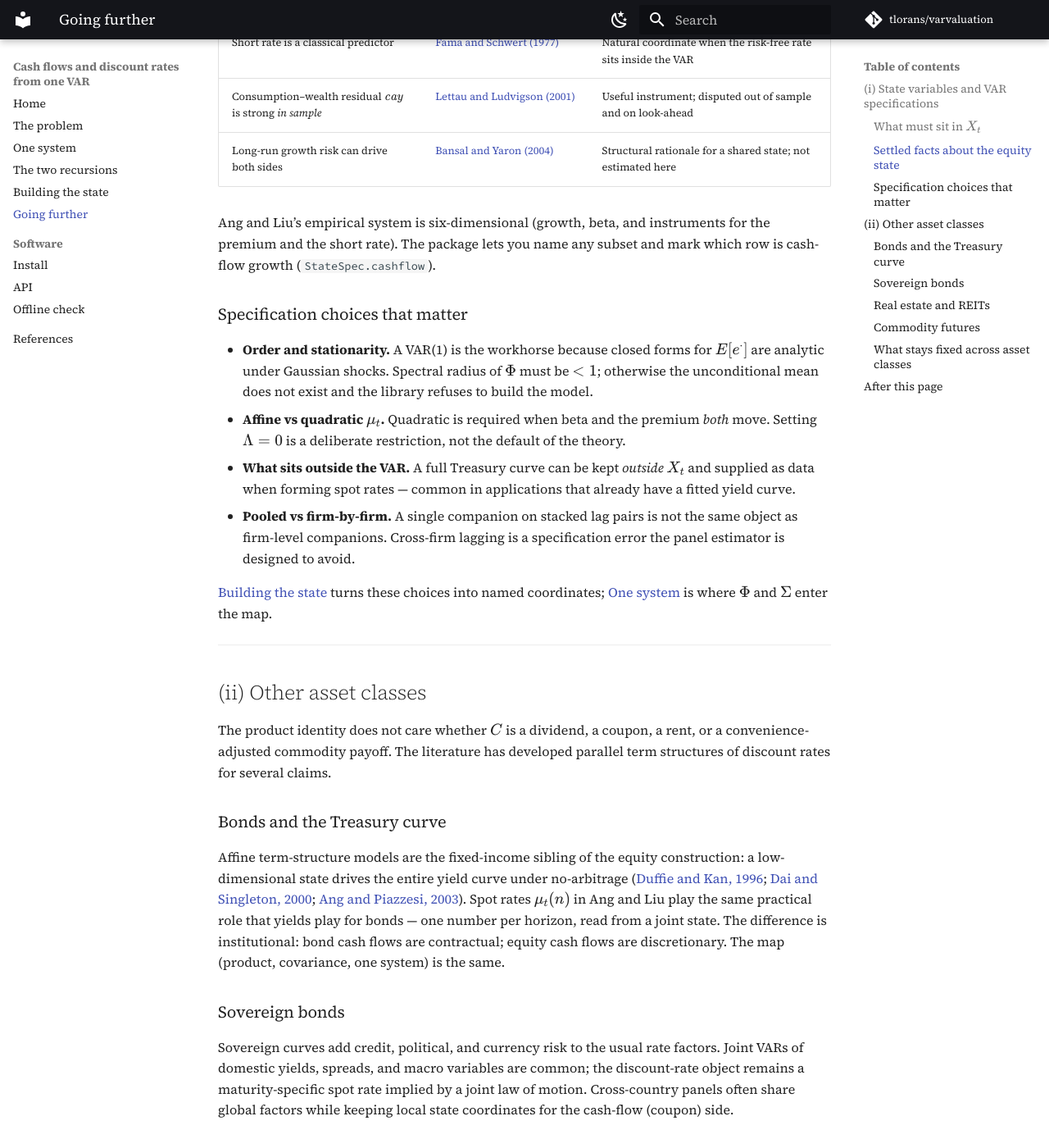
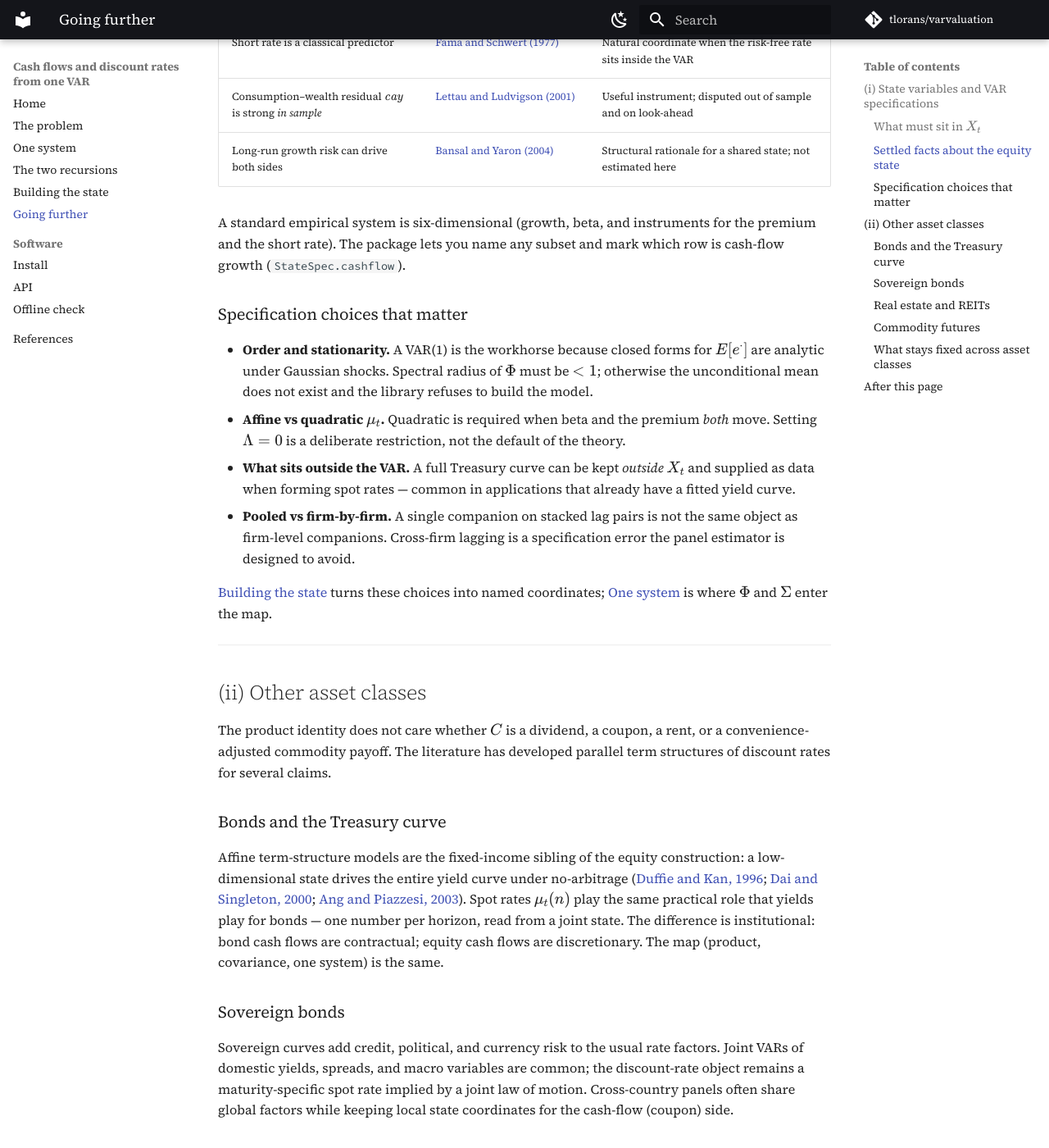
Before and after one commit to tlorans/varvaluation, an MkDocs documentation site: the page built from docs/guide/literature.md, in a window 1280 px wide and 1400 px high, scrolled down 999 px. Shown: the whole window at 82% size. Built offline with MkDocs 1.6.1 and Material for MkDocs 9.7.7, drawn with Linux system fonts in a browser that asks for light colours; comment, search, counter and statistics services are not loaded; some of the changed text lies outside the part shown.

Commit message:
docs: cite Ang–Liu only as reference on literature page

```diff
--- a/docs/guide/literature.md
+++ b/docs/guide/literature.md
@@ -28,7 +28,7 @@ If both \(\beta_t\) and \(\lambda_t\) move, \(\mu_t=\alpha+\xi'X_t+X_t'\Lambda X
 | Consumption–wealth residual \(\mathit{cay}\) is strong *in sample* | [Lettau and Ludvigson (2001)](../references.md#lettau-ludvigson-2001) | Useful instrument; disputed out of sample and on look-ahead |
 | Long-run growth risk can drive both sides | [Bansal and Yaron (2004)](../references.md#bansal-yaron-2004) | Structural rationale for a shared state; not estimated here |
 
-Ang and Liu’s empirical system is six-dimensional (growth, beta, and instruments for the premium and the short rate). The package lets you name any subset and mark which row is cash-flow growth (`StateSpec.cashflow`).
+A standard empirical system is six-dimensional (growth, beta, and instruments for the premium and the short rate). The package lets you name any subset and mark which row is cash-flow growth (`StateSpec.cashflow`).
 
 ### Specification choices that matter
 
@@ -47,7 +47,7 @@ The product identity does not care whether \(C\) is a dividend, a coupon, a rent
 
 ### Bonds and the Treasury curve
 
-Affine term-structure models are the fixed-income sibling of the equity construction: a low-dimensional state drives the entire yield curve under no-arbitrage ([Duffie and Kan, 1996](../references.md#duffie-kan-1996); [Dai and Singleton, 2000](../references.md#dai-singleton-2000); [Ang and Piazzesi, 2003](../references.md#ang-piazzesi-2003)). Spot rates \(\mu_t(n)\) in Ang and Liu play the same practical role that yields play for bonds — one number per horizon, read from a joint state. The difference is institutional: bond cash flows are contractual; equity cash flows are discretionary. The map (product, covariance, one system) is the same.
+Affine term-structure models are the fixed-income sibling of the equity construction: a low-dimensional state drives the entire yield curve under no-arbitrage ([Duffie and Kan, 1996](../references.md#duffie-kan-1996); [Dai and Singleton, 2000](../references.md#dai-singleton-2000); [Ang and Piazzesi, 2003](../references.md#ang-piazzesi-2003)). Spot rates \(\mu_t(n)\) play the same practical role that yields play for bonds — one number per horizon, read from a joint state. The difference is institutional: bond cash flows are contractual; equity cash flows are discretionary. The map (product, covariance, one system) is the same.
 
 ### Sovereign bonds
 
@@ -70,7 +70,7 @@ The cash-and-carry identity links spot, futures, and the convenience yield. Conv
 | Joint law | VAR for \(X_t\) | affine state for yields | VAR for rents and returns | VAR for spot and convenience yield |
 | Practical output | equity spot curve \(\mu_t(n)\) | yield curve | property discount rates | futures term structure |
 
-The package implements the equity (and portfolio) case of Ang and Liu. Extending it to another asset class is a change of **state names and data**, not a change of the mental map or the two recursions.
+The package implements the equity (and portfolio) case. Extending it to another asset class is a change of **state names and data**, not a change of the mental map or the two recursions.
 
 ---
 
```
